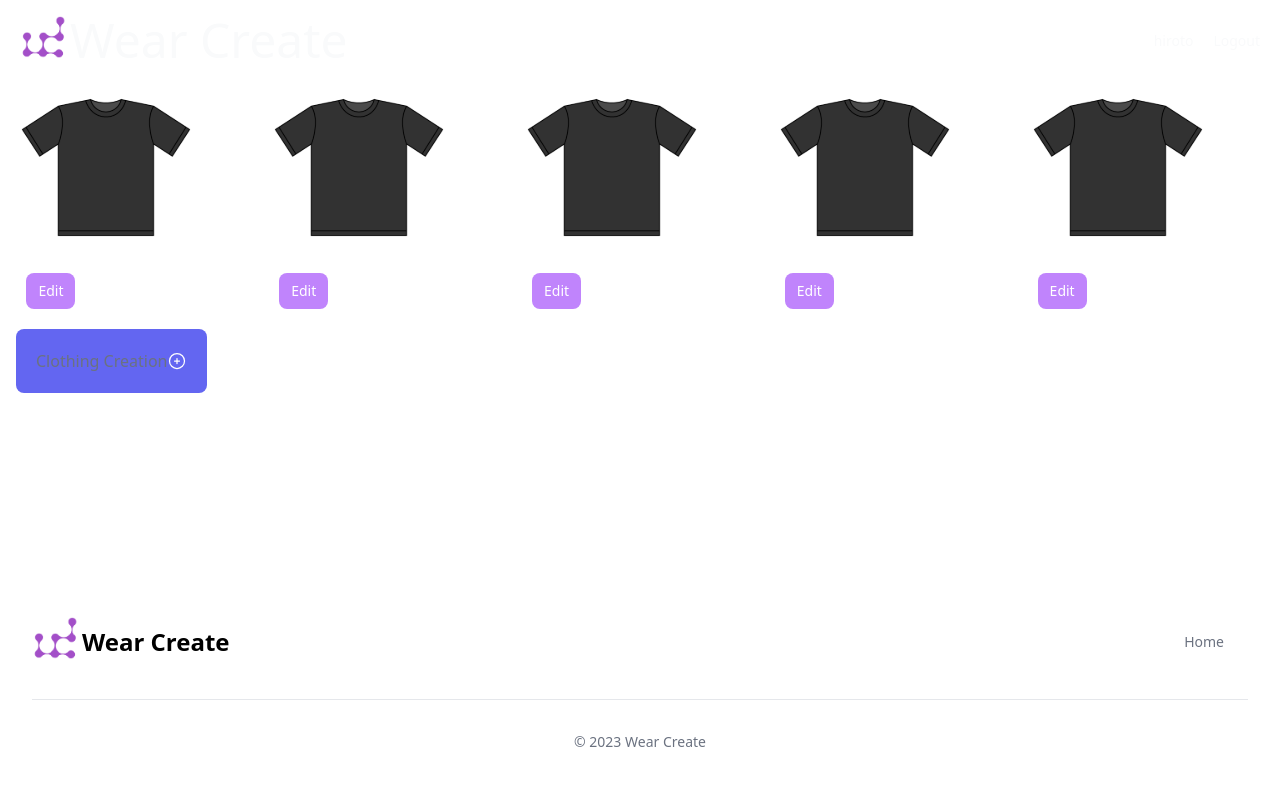
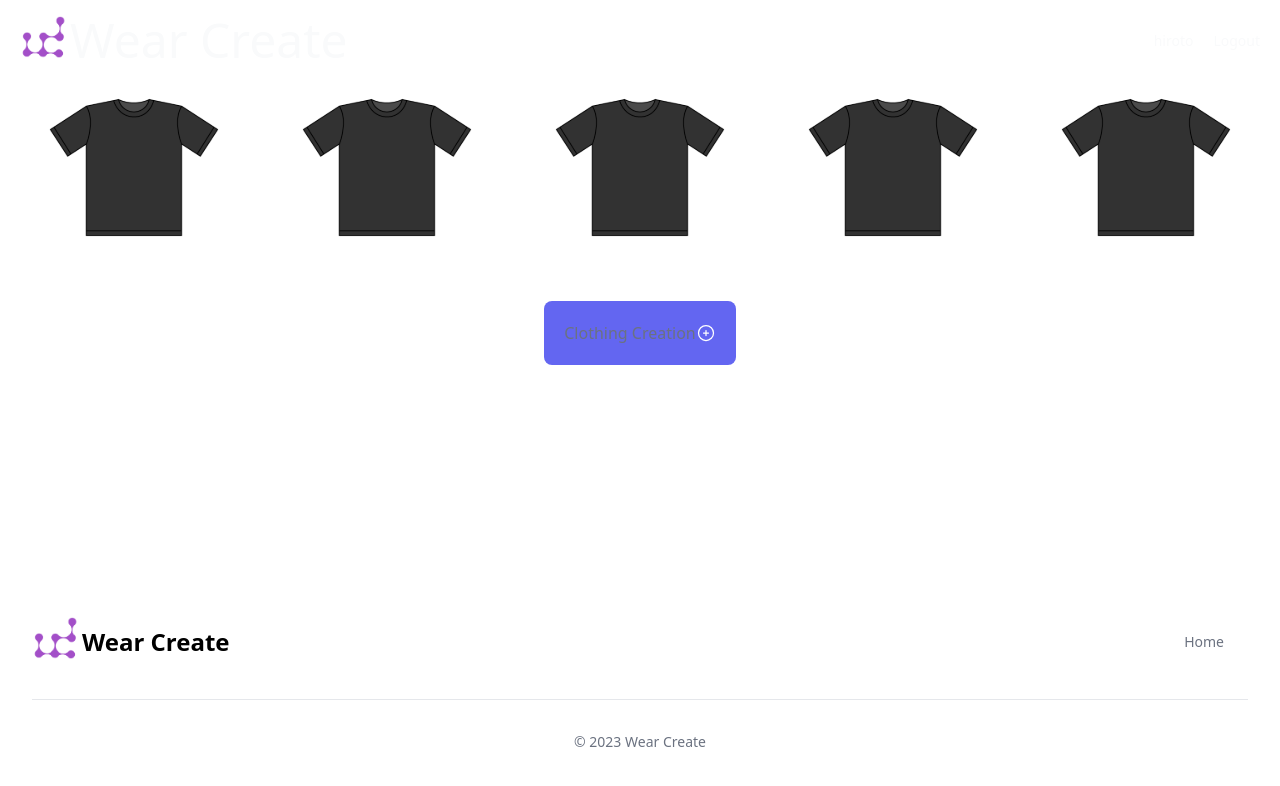
Before and after one commit to Lovinyon/wear-create-app, a Next.js app: page / in a window 1280 px wide. Shown: the top 786 px of the page. Built offline with nearby package versions, Linux system fonts and the light colour scheme.

Commit message:
update create button

```diff
--- a/src/app/compnents/product/plus.tsx
+++ b/src/app/compnents/product/plus.tsx
@@ -3,7 +3,7 @@ import NextLink from "next/link";
 
 export default function Plus() {
   return (
-    <div className="container">
+    <div className="container text-center p-12">
       <NextLink
         href={`/work`}
         className="bg-indigo-500 inline-flex items-center justify-center p-5 text-base font-medium text-gray-500 rounded-lg hover:text-gray-900 hover:bg-gray-100 dark:text-gray-50 dark:hover:bg-indigo-500/75 dark:hover:text-white"
--- a/src/app/compnents/product/product.tsx
+++ b/src/app/compnents/product/product.tsx
@@ -1,24 +1,19 @@
 import autoprefixer from "autoprefixer";
 import Image from "next/image";
+import Link from "next/link";
 
 export default function Product() {
   return (
-    <div className="max-w-sm rounded-lg dark:bg-gray-800 justify-self-center">
+    <div className="max-w-sm rounded-lg dark:bg-gray-800 justify-self-center dark:hover:bg-indigo-500/75">
+      <Link href="#">
         <Image
-        className="rounded-t-lg"
+          className="rounded-t-lg hover:fill-cyan-700"
           src="/black-t 1.svg"
           alt=""
           width={200}
           height={200}
         />
-      <div className="p-5 w-64 items-center">
-        <a
-          href="#"
-          className="inline-flex items-center px-3 py-2 text-sm font-medium text-center text-white bg-purple-400 rounded-lg hover:bg-purple-400 focus:ring-4 focus:outline-none focus:ring-purple-400 dark:bg-purple-400 dark:hover:bg-purple-500 dark:focus:ring-purple-500"
-        >
-          Edit
-        </a>
-      </div>
+      </Link>
     </div>
   );
 }
```
Lines whose indentation alone changed are shown as unchanged.
